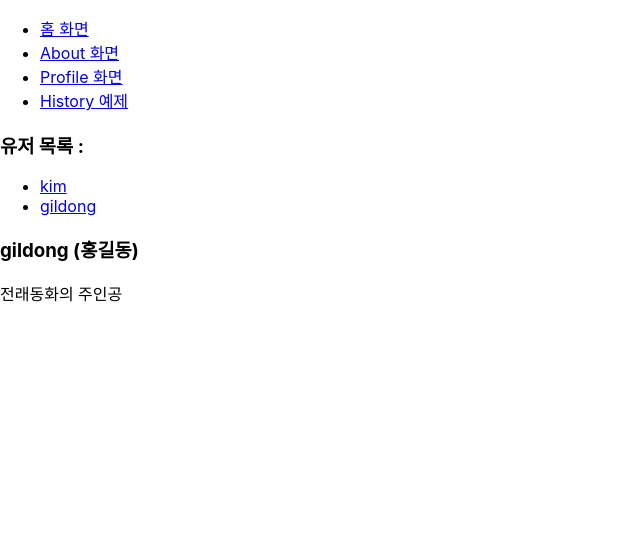
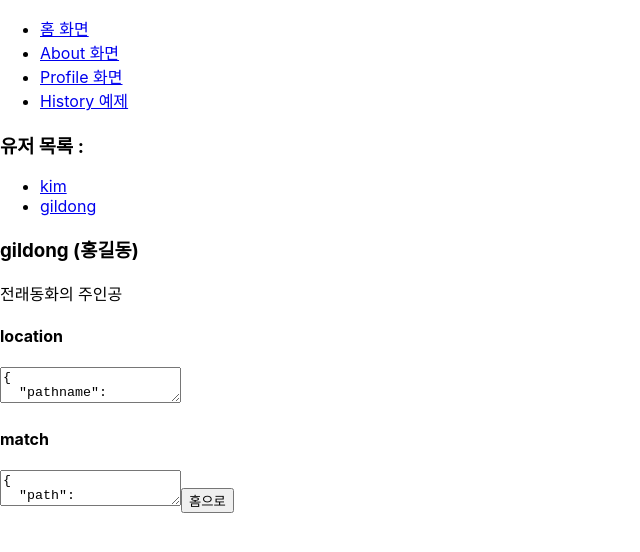
Before and after one commit to kdo0129/react-router, a React (Create React App) app: page /profiles/gildong in a window 1280 px wide. Shown: the top 552 px of the page, without its empty margins (0-640 px from the left). Built offline with nearby package versions, Linux system fonts and the light colour scheme.

Commit message:
withRouter 적용, Switch 적용

```diff
--- a/src/App.js
+++ b/src/App.js
@@ -1,5 +1,5 @@
 import React from 'react';
-import { Route, Link } from 'react-router-dom';
+import { Route, Link, Switch } from 'react-router-dom';
 import Home from './Home';
 import About from './About';
 import Profiles from './Profiles';
@@ -22,10 +22,20 @@ function App() {
 					<Link to="/history">History 예제</Link>
 				</li>
 			</ul>
-			<Route path="/" component={Home} exact />
-			<Route path="/about" component={About} />
-			<Route path="/profiles" component={Profiles} />
-			<Route path="/history" component={HistorySample} />
+			<Switch>
+				<Route path="/" component={Home} exact />
+				<Route path="/about" component={About} />
+				<Route path="/profiles" component={Profiles} />
+				<Route path="/history" component={HistorySample} />
+				<Route
+					render={({ location }) => (
+						<div>
+							<h2>이페이지는 존재하지 않습니다.</h2>
+							<p>{location.pathname}</p>
+						</div>
+					)}
+				/>
+			</Switch>
 		</div>
 	);
 }
--- a/src/Profile.jsx
+++ b/src/Profile.jsx
@@ -1,4 +1,5 @@
 import React from 'react';
+import WithRouterSample from './WithRouterSample';
 
 const profileData = {
 	kim: {
@@ -25,6 +26,7 @@ const Profile = ({ match }) => {
 				{username} ({profile.name})
 			</h3>
 			<p>{profile.description}</p>
+			<WithRouterSample />
 		</>
 	);
 };
--- /dev/null
+++ b/src/WithRouterSample.jsx
@@ -0,0 +1,16 @@
+import React from 'react';
+import { withRouter } from 'react-router-dom';
+
+const WithRouterSample = ({ location, match, history }) => {
+	return (
+		<>
+			<h4>location</h4>
+			<textarea value={JSON.stringify(location, null, 2)} readOnly />
+			<h4>match</h4>
+			<textarea value={JSON.stringify(match, null, 2)} readOnly />
+			<button onClick={() => history.push('/')}>홈으로</button>
+		</>
+	);
+};
+
+export default withRouter(WithRouterSample);
```
